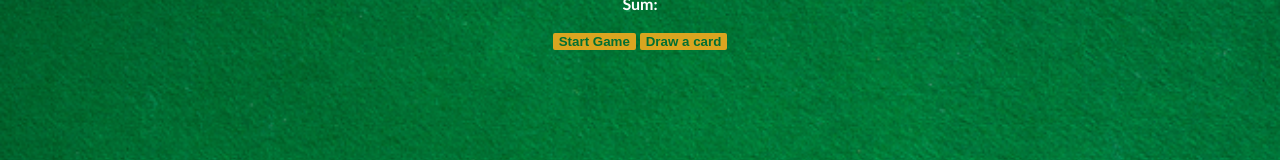
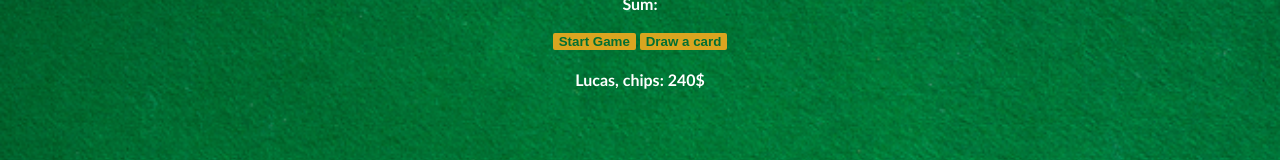
Before and after one commit to lucasjaruga/Scrimba_Learn_JS, a plain HTML site: page Blackjack/index.html in a window 1280 px wide. Shown: the part 144-304 px from the top of the page. Drawn offline with Linux system fonts and the light colour scheme.

Commit message:
finished Blackjack game + some changes to Planszówki

```diff
--- a/Blackjack/index.html
+++ b/Blackjack/index.html
@@ -9,6 +9,7 @@
         <p id="sum-el">Sum:</p>
         <button id="startGame" onclick="startGame()">Start Game</button>
         <button id="newCard" onclick="newCard()">Draw a card</button>
+        <p id="player-el"></p>
         <script src="index.js"></script>
     </body>
 </html>
--- a/Blackjack/index.js
+++ b/Blackjack/index.js
@@ -1,3 +1,8 @@
+let player = {
+    name: "Lucas",
+    chips: 240
+}
+
 let cards = []
 let sumOfCards = 0
 let blackJack = false
@@ -6,6 +11,9 @@ let  message = ""
 let messageEl = document.getElementById("message-el")
 let sumEl = document.getElementById("sum-el")
 let cardsEl = document.getElementById("cards-el")
+let playerEl = document.getElementById("player-el")
+
+playerEl.textContent = player.name + ", chips: " + player.chips + "$"
 
 function startGame() {
     isAlive = true
```
Also changed, not shown: Planszówki/index.js (+8 -4 lines), Practice part 2/ObjectsAndFunctions.js (added).
